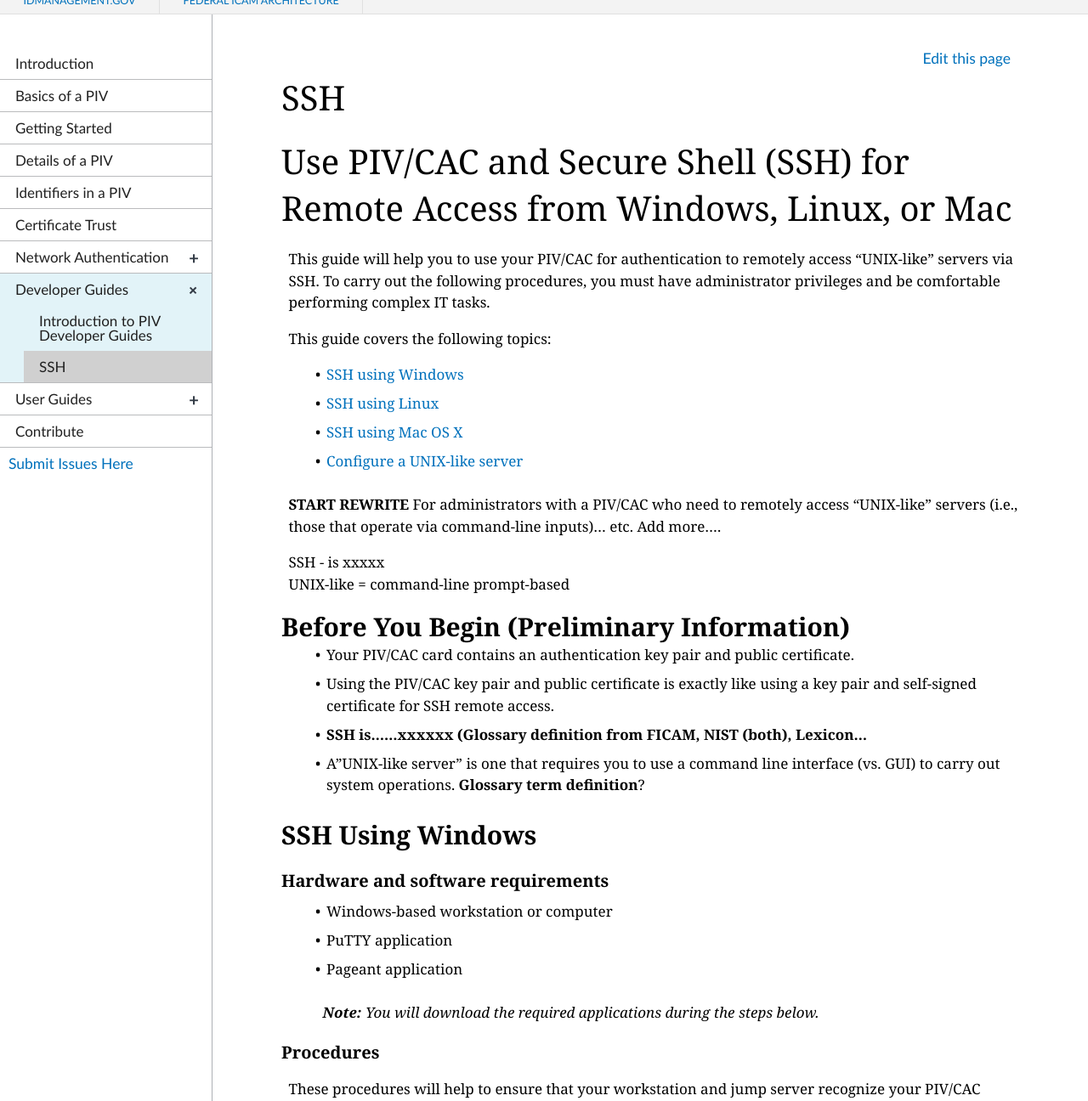
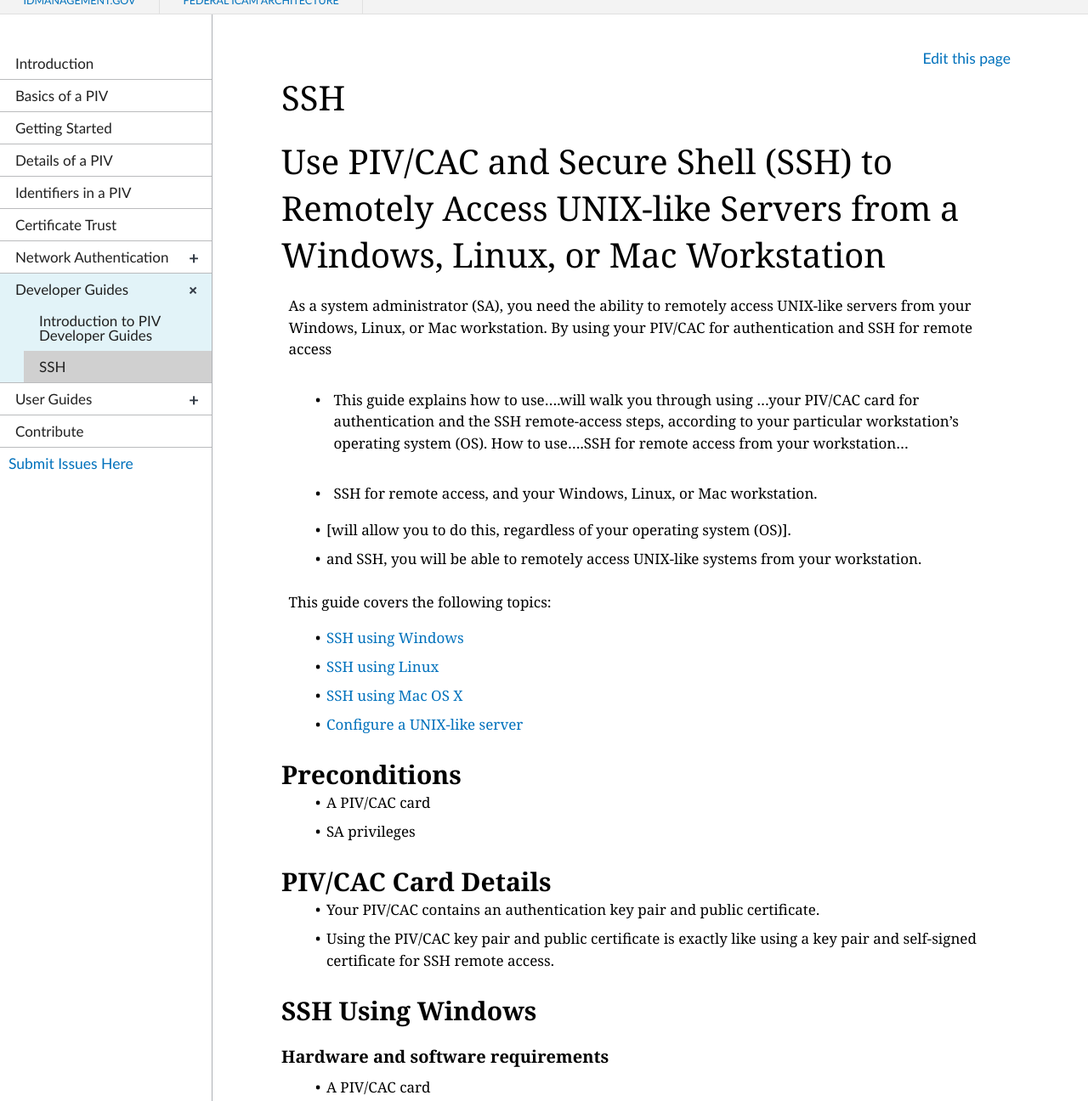
Before and after one commit to GSA/piv-guides, a Jekyll site: the page built from _devconfig/ssh.md, in a window 1280 px wide and 1400 px high, cut to the strip 104-1400 px from the top of the window. Shown: the whole strip at 85% size. Built offline with Jekyll 4.4.1, drawn with Linux system fonts in a browser that asks for light colours; nearby versions of some CDN libraries; some of the changed text lies outside the part shown.

Commit message:
Update ssh.md

```diff
--- a/_devconfig/ssh.md
+++ b/_devconfig/ssh.md
@@ -5,9 +5,16 @@ permalink: /devconfig/ssh
 collection: devconfig
 ---
 
-# Use PIV/CAC and Secure Shell (SSH) for Remote Access from Windows, Linux, or Mac
+# Use PIV/CAC and Secure Shell (SSH) to Remotely Access UNIX-like Servers from a Windows, Linux, or Mac Workstation
 
-This guide will help you to use your PIV/CAC for authentication to remotely access "UNIX-like" servers via SSH. To carry out the following procedures, you must have administrator privileges and be comfortable performing complex IT tasks.
+As a system administrator (SA), you need the ability to remotely access UNIX-like servers from your Windows, Linux, or Mac workstation. By using your PIV/CAC for authentication and SSH for remote access
+
+- This guide explains how to use....will walk you through using ...your PIV/CAC card for authentication and the SSH remote-access steps, according to your particular workstation's operating system (OS).   How to use....SSH for remote access from your workstation...
+
+- SSH for remote access, and your Windows, Linux, or Mac workstation.
+
+- [will allow you to do this, regardless of your operating system (OS)].
+ - and SSH, you will be able to remotely access UNIX-like systems from your workstation.
 
 This guide covers the following topics:
 
@@ -16,51 +23,47 @@ This guide covers the following topics:
   * [SSH using Mac OS X](#ssh-using-mac-os-x)
   * [Configure a UNIX-like server](#configure-a-unix-like-server)
 
+## Preconditions
 
+  * A PIV/CAC card
+  * SA privileges
 
+## PIV/CAC Card Details
 
-**START REWRITE**
-For administrators with a PIV/CAC who need to remotely access "UNIX-like" servers (i.e., those that operate via command-line inputs)... etc.   Add more....
-
-SSH - is xxxxx
-UNIX-like = command-line prompt-based
-
-## Before You Begin (Preliminary Information)
-
-  * Your PIV/CAC card contains an authentication key pair and public certificate.
+  * Your PIV/CAC contains an authentication key pair and public certificate.
   * Using the PIV/CAC key pair and public certificate is exactly like using a key pair and self-signed certificate for SSH remote access.
-  * **SSH is......xxxxxx (Glossary definition from FICAM, NIST (both), Lexicon...**
-  * A"UNIX-like server" is one that requires you to use a command line interface (vs. GUI) to carry out system operations. **Glossary term definition**?
-
 
 ## SSH Using Windows
 
 ### Hardware and software requirements
 
+- A PIV/CAC card
 - Windows-based workstation or computer
-- PuTTY application
+- PuTTY-CAC application
 - Pageant application
 
 > _**Note:**  You will download the required applications during the steps below._
 
 ### Procedures
 
-These procedures will help to ensure that your workstation and jump server recognize your PIV/CAC credential and so the correct drivers will be enabled on the target Client.
+Use these steps to ensure that your workstation and Jump server recognize your PIV/CAC credential. This allows the correct drivers to be enabled on the target Client.
 
 #### Install PuTTY-CAC
 
-1. Download and install [**PuTTY-CAC**](https://github.com/NoMoreFood/putty-cac/releases).  (PuTTY-CAC is referred to as &quot;**PuTTY**&quot; within the application.)
-2. Open PuTTY and click on **About** (lower left-hand corner of the **PuTTY Configuration** window) to verify that the correct version was installed.
+PuTTY-CAC is an SSH client for Windows that supports PIV/CAC card authentication.
+
+1. Download and install [**PuTTY-CAC**](https://github.com/NoMoreFood/putty-cac/releases). (PuTTY-CAC is referred to as &quot;**_PuTTY_**&quot; within the application.)
+2. Open PuTTY and click on **_About_** (lower left-hand corner of the **_PuTTY Configuration_** window) to verify that the correct version was installed.
 
 > _**Note:**  **PuTTY** will typically be installed at C:\Program Files\PuTTY.)_
 
-#### Use PIV/CAC To Insert CAPI Key into Pageant
+#### Use PIV/CAC To Insert Microsoft CAPI Key into Pageant
 
-> _**CAPI** is Microsoft's Crytographic Application Programming Interface._
+> **_CAPI_** is Microsoft's Crytographic Application Programming Interface. **_Pageant_** is an SSH authentication agent.
 
-1. Insert your **PIV card** into the card reader.
-2. Open **Windows Explorer**.
-3. Open **Pageant** by clicking **C:** &gt; **Program Files** &gt; **PuTTY** &gt; **Pageant**.
+1. Insert your **_PIV/CAC_** into the card reader.
+2. Open **_Windows Explorer_**.
+3. Open **_Pageant_** and go to **_C:** &gt; **Program Files** &gt; **PuTTY** &gt; **Pageant_**.
 
 > _A window will not open, but the **Pageant** icon will appear in the Windows taskbar at the bottom of your screen._
 
@@ -193,7 +196,7 @@ These procedures will help to ensure that your workstation and jump server recog
 
   > **Note:**  The card reader may flash. **Do not** remove the PIV card until the login process has been completed.
 
-## Configure a UNIX-like server
+## How to Configure a UNIX-like Server
 
  1. Change the configuration in the **/etc/ssh/sshd_config** file. Then restart the **sshd**.
 
```
